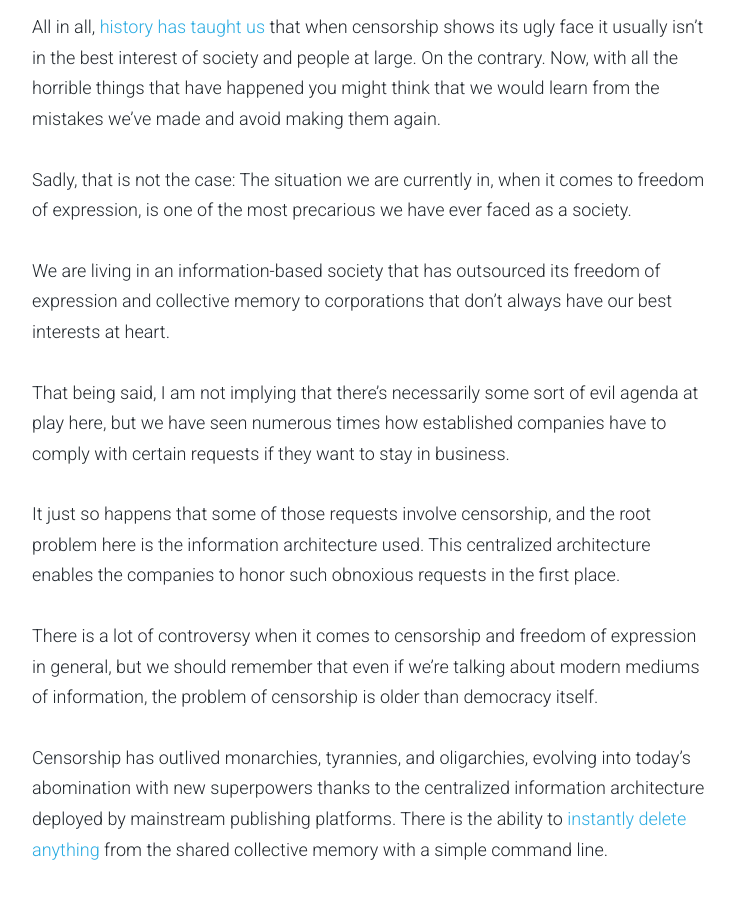
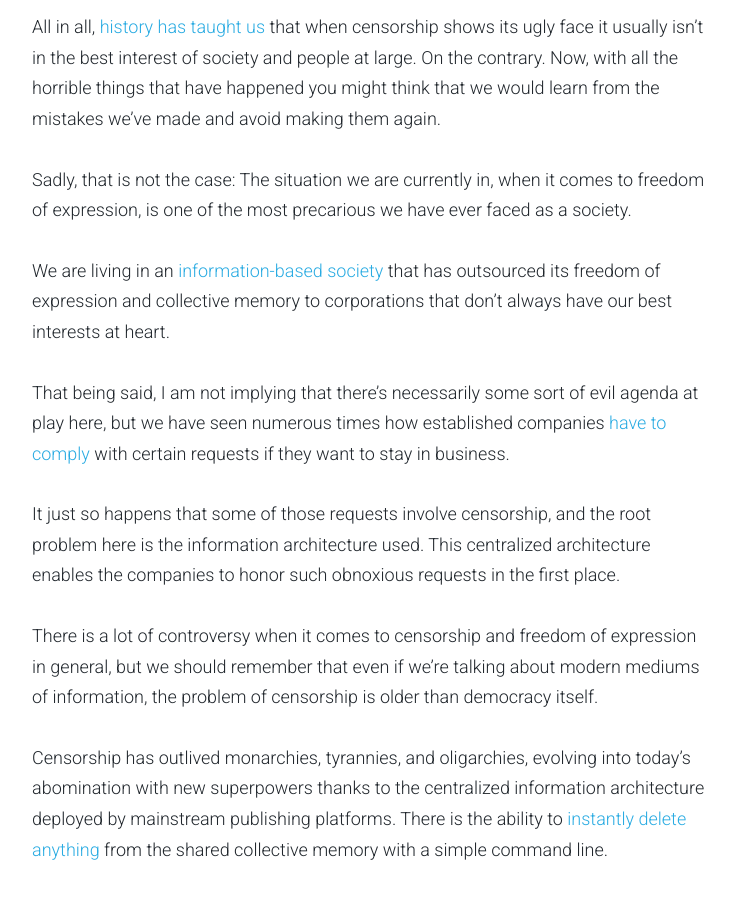
Before and after one commit to AKASHAorg/blog.akasha.world, a Jekyll site: the page built from _posts/2016-05-03-unveiling-akasha.md, in a window 1280 px wide and 900 px high, scrolled down 2830 px. Shown: the whole window, without its empty margins (268-1003 px from the left). Built offline with Jekyll 4.4.1, drawn with Linux system fonts in a browser that asks for light colours; comment, search, counter and statistics services are not loaded; part of the change alters nothing that is shown; some of the changed text lies outside the part shown.

Commit message:
links and small changes

```diff
--- a/_posts/2016-05-03-unveiling-akasha.md
+++ b/_posts/2016-05-03-unveiling-akasha.md
@@ -32,9 +32,9 @@ All in all, [history has taught us](http://www.beaconforfreedom.org/liste.html?t
 
 Sadly, that is not the case: The situation we are currently in, when it comes to freedom of expression, is one of the most precarious we have ever faced as a society.
 
-We are living in an information-based society that has outsourced its freedom of expression and collective memory to corporations that don't always have our best interests at heart.
+We are living in an [information-based society](https://en.wikipedia.org/wiki/Information_society) that has outsourced its freedom of expression and collective memory to corporations that don't always have our best interests at heart.
 
-That being said, I am not implying that there's necessarily some sort of evil agenda at play here, but we have seen numerous times how established companies have to comply with certain requests if they want to stay in business.
+That being said, I am not implying that there's necessarily some sort of evil agenda at play here, but we have seen numerous times how established companies [have to comply](http://blogs.wsj.com/chinarealtime/2016/03/03/do-not-overkill-report-sheds-new-light-on-chinese-censorship/) with certain requests if they want to stay in business.
 
 It just so happens that some of those requests involve censorship, and the root problem here is the information architecture used. This centralized architecture enables the companies to honor such obnoxious requests in the first place.
 
@@ -46,7 +46,7 @@ Burning people, books and libraries is one way of doing things, but the current
 
 This leads to another serious problem stemming from the centralized architecture: the incredibly short life of information on the Internet. According to Internet Archive, the average life of a website on the Internet is [about 100 days](http://blogs.loc.gov/digitalpreservation/2011/11/the-average-lifespan-of-a-webpage/). That is nothing more than a blip when looking at a time frame of decades.
 
-The next time you stumble upon a 404 page remember that it is a small tragedy in itself. It is almost as if our collective brain has lost a piece of its memory, sometimes *forever*.
+The next time you stumble upon a [404 page](https://en.wikipedia.org/wiki/HTTP_404) remember that it is a small tragedy in itself. It is almost as if our collective brain has lost a piece of its memory, sometimes *forever*.
 
 We are basically living in an information age plagued by arbitrary censorship and digital amnesia, affecting every Internet user.
 
@@ -126,4 +126,4 @@ It will not be easy, but we can do it, **together.**
 
 [Join us in this odyssey into the ether.](http://akasha.world/)
 
-<iframe width="680" height="360" src="https://www.youtube.com/embed/lmc21V-zBq0" frameborder="0" allowfullscreen></iframe>
+<iframe width="680" height="420" src="https://www.youtube.com/embed/lmc21V-zBq0" frameborder="0" allowfullscreen></iframe>
```
